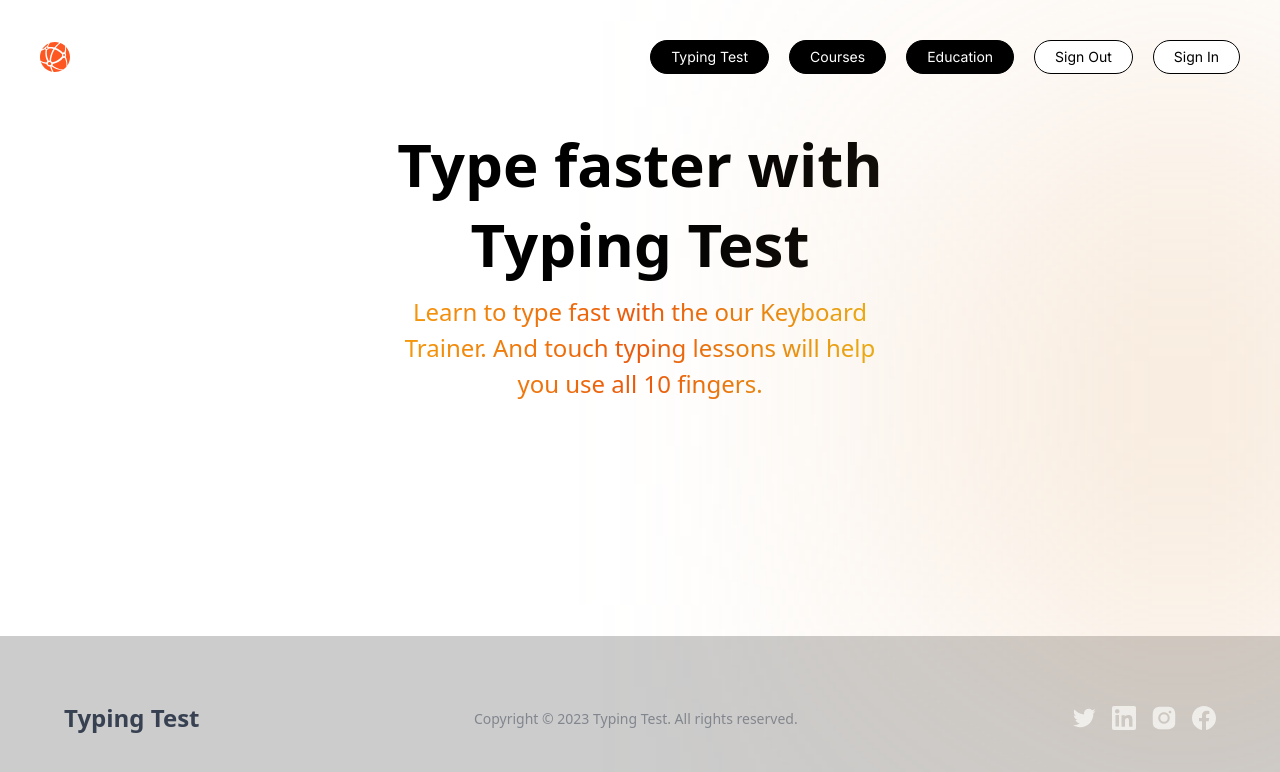
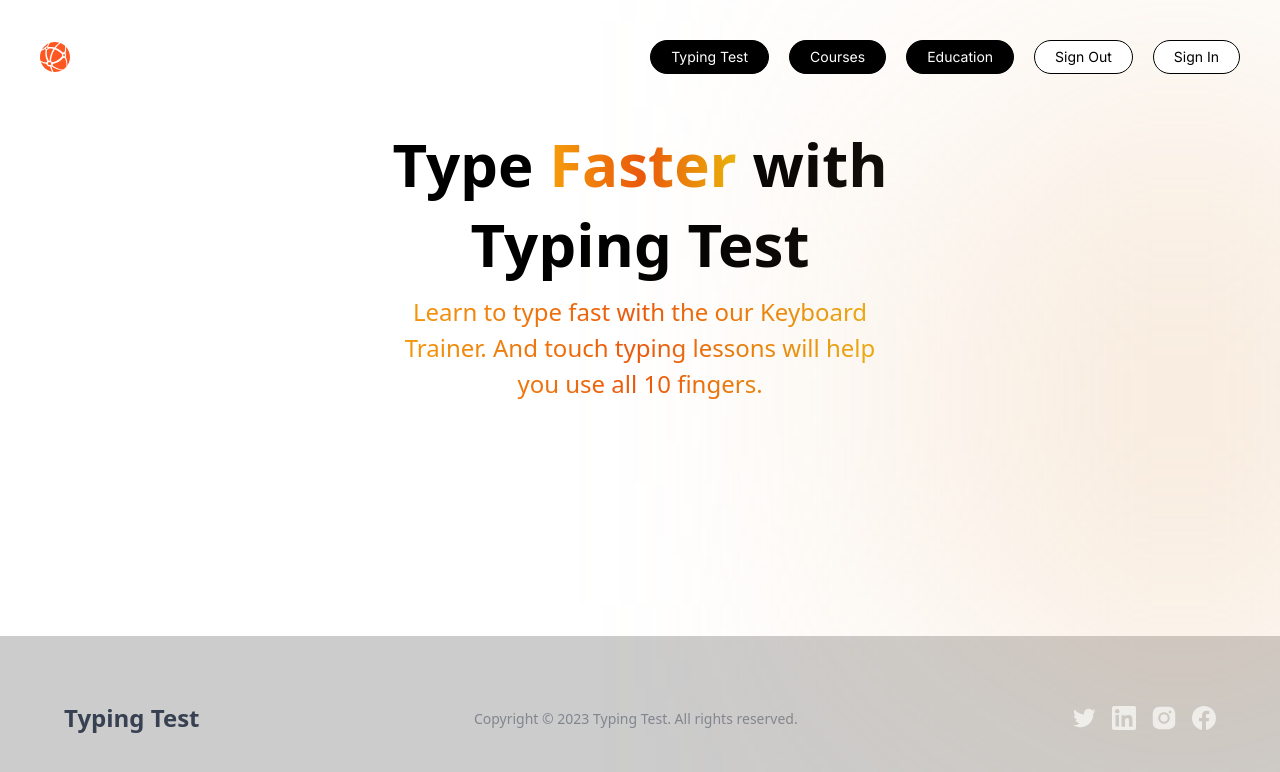
Before and after one commit to greybirbroman/typing-test, a Next.js app: page / in a window 1280 px wide. Shown: the top 772 px of the page. Built offline with nearby package versions, Linux system fonts and the light colour scheme.

Commit message:
add Readme, fix page.js

```diff
--- a/app/page.js
+++ b/app/page.js
@@ -16,7 +16,7 @@ const Home = () => {
       viewport={{ once: false, amount: 0.25 }}
       className='flex flex-col items-center justify-center'
     >
-      <span className='text-center head_text'>Type faster with</span>
+      <h1 className='text-center head_text'>Type <span className='orange_gradient'>Faster</span> with</h1>
       <TypingText title={pageTitle} />
       <DescText title={pageDesc}/>
     </m.section>
```
Also changed, not shown: readme_img.png (added), 1 other file (tests, documents, lock files or other folders).
